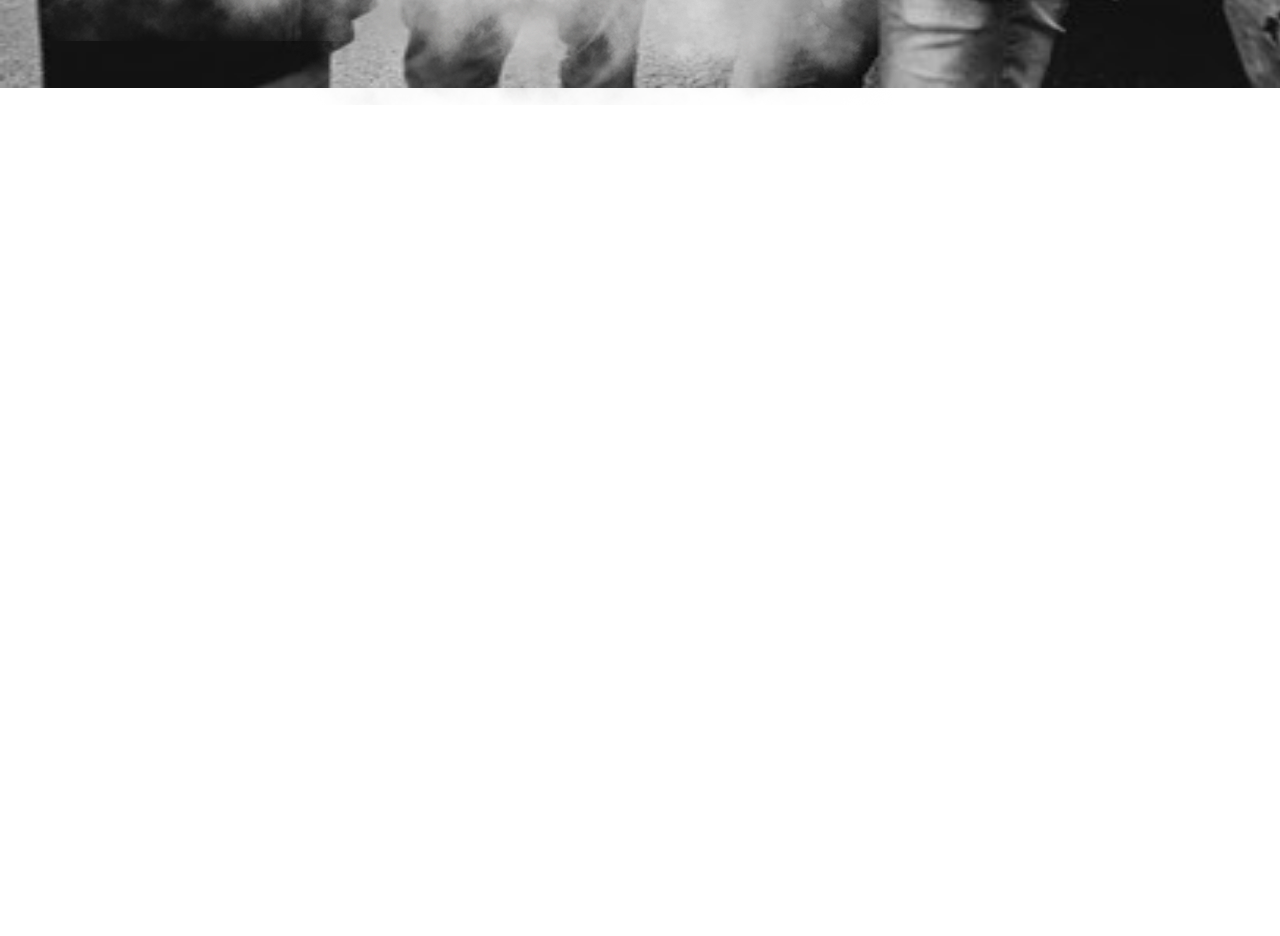
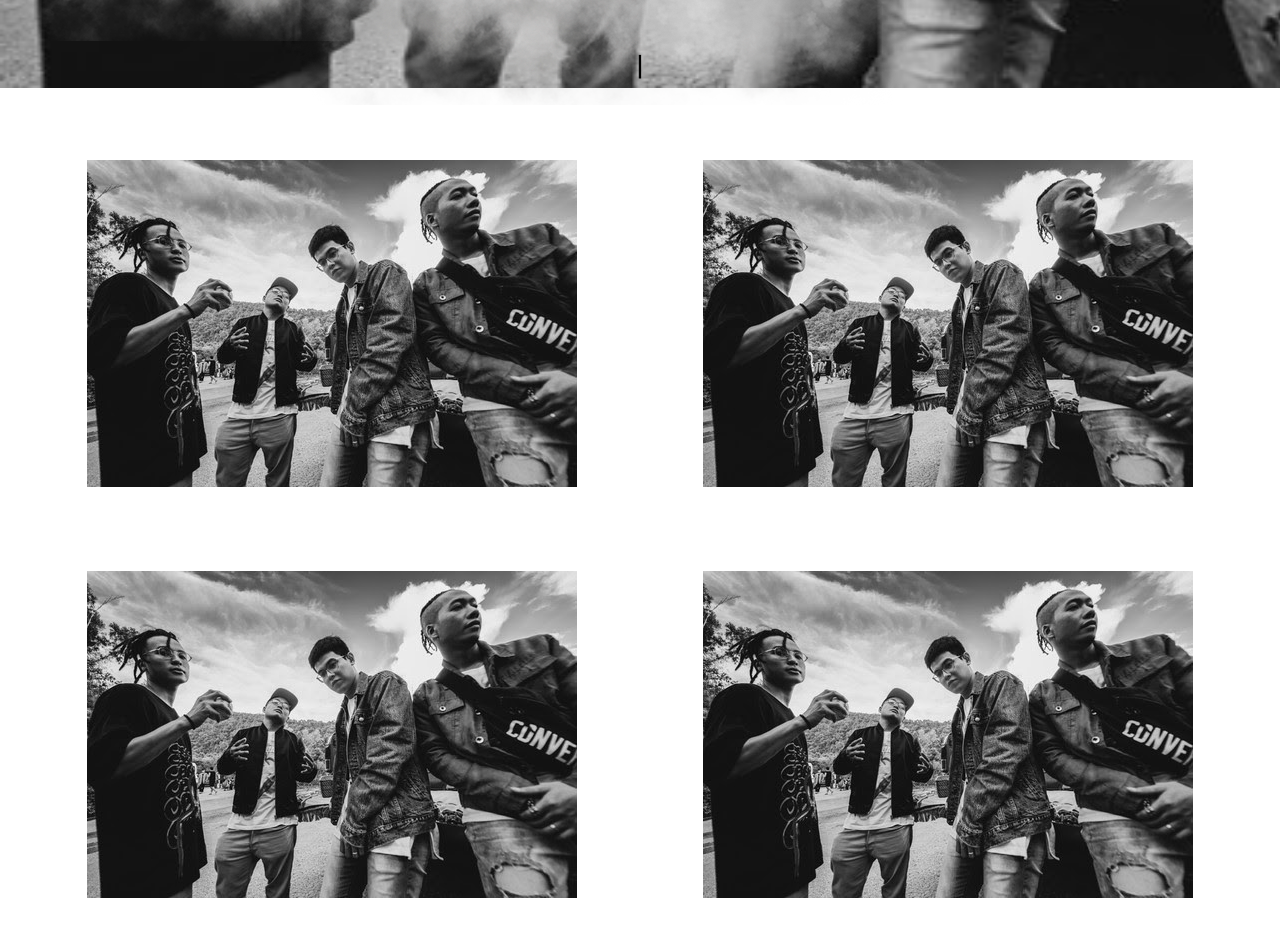
Before and after one commit to hoainho/SmokeStore, a React (Create React App) app in the folder khoistore/: page / in a window 1280 px wide. Shown: the part 680-1616 px from the top of the page. Before the commit the page ends 800 px from the top, so only its background shows below. Built offline with nearby package versions, Linux system fonts and the light colour scheme.

Commit message:
css full screen home

```diff
--- a/khoistore/public/css/style.css
+++ b/khoistore/public/css/style.css
@@ -86,8 +86,14 @@
   to {
     right: 0rem; } }
 
+@keyframes Scroll {
+  from {
+    top: -4rem; }
+  to {
+    top: 3rem; } }
+
 .home {
-  overflow-x: hidden;
+  overflow: hidden;
   background: url(../../image/bgFashion.jpg);
   width: 100vw;
   height: 100vh;
@@ -155,3 +161,33 @@
       position: absolute;
       bottom: -22rem;
       animation: SurfingR 17s infinite; }
+
+.buttonScr {
+  overflow: hidden;
+  position: absolute;
+  bottom: 0%;
+  left: 50%;
+  transform: translate(-50%, -50%);
+  overflow: hidden;
+  cursor: pointer; }
+  .buttonScr-item {
+    font-size: 3rem;
+    background: transparent;
+    outline: none;
+    border: none;
+    position: relative;
+    animation: Scroll 3s ease-in-out 2.5s infinite;
+    cursor: pointer; }
+
+.Arrival {
+  position: relative;
+  width: 100%;
+  height: 100%;
+  overflow-x: hidden; }
+  .Arrival-container {
+    display: flex;
+    flex-direction: row;
+    justify-content: space-evenly; }
+  .Arrival-item {
+    padding: 1rem;
+    margin: 1.5rem; }
--- a/khoistore/public/sass/components/animation.scss
+++ b/khoistore/public/sass/components/animation.scss
@@ -27,3 +27,7 @@
     from { right : -135rem;}
     to   { right : 0rem;}
 }
+@keyframes Scroll{
+    from { top : -4rem;}
+    to   { top : 3rem;}
+}
--- /dev/null
+++ b/khoistore/public/sass/components/button.scss
@@ -0,0 +1,18 @@
+.buttonScr{
+    overflow: hidden;
+    position:absolute;
+    bottom: 0%;
+    left:50%;
+    transform: translate(-50%,-50%);
+    overflow: hidden;
+    cursor: pointer;
+    &-item{
+        font-size: 3rem;
+        background: transparent;
+        outline: none;
+        border: none;
+        position: relative;
+        animation : Scroll 3s ease-in-out 2.5s infinite;
+        cursor: pointer;
+    }
+}
--- /dev/null
+++ b/khoistore/public/sass/layout/Arrival.scss
@@ -0,0 +1,15 @@
+.Arrival{
+    position: relative;
+    width: 100%;
+    height: 100%;
+    overflow-x: hidden;
+    &-container{
+        display: flex;
+        flex-direction: row;
+        justify-content: space-evenly;
+    }
+    &-item{
+        padding: 1rem;
+        margin: 1.5rem;
+    }
+}
--- a/khoistore/public/sass/layout/home.scss
+++ b/khoistore/public/sass/layout/home.scss
@@ -1,5 +1,5 @@
 .home{
-    overflow-x: hidden;
+    overflow: hidden;
     background: url(../../image/bgFashion.jpg);
     width: 100vw;
     height: 100vh;
--- a/khoistore/public/sass/main.scss
+++ b/khoistore/public/sass/main.scss
@@ -4,3 +4,4 @@
 @import './layout/home.scss';
 @import './components/smoke.scss';
 @import './components/button.scss';
+@import './layout/Arrival.scss';
--- /dev/null
+++ b/khoistore/src/components/home/Arrival/ArrItem.js
@@ -0,0 +1,8 @@
+import React from 'react';
+export default function ArrivalItem() {
+  return (
+       <div className="Arrival-item">
+            <img src="../../image/bgFashion.jpg" alt="iconFashion" />
+       </div>
+  );
+}
--- /dev/null
+++ b/khoistore/src/components/home/Arrival/Arrival.js
@@ -0,0 +1,18 @@
+import React from 'react';
+import ArrivalItem from './ArrItem';
+export default function Arrival() {
+  return (
+    <div>
+       <div className="Arrival">
+            <div className="Arrival-container">
+                <ArrivalItem/>
+                <ArrivalItem/>
+            </div>
+            <div className="Arrival-container">
+                <ArrivalItem/>
+                <ArrivalItem/>
+            </div>
+       </div>
+    </div>
+  );
+}
--- a/khoistore/src/components/home/index.js
+++ b/khoistore/src/components/home/index.js
@@ -1,13 +1,17 @@
 import React from 'react';
 import Navbar from './navbar';
 import Smoke from '../UIkits/smoke';
+import Button from '../UIkits/buttonScr';
+import Arrival from './Arrival/Arrival';
 export default function App() {
   return (
     <div>
        <div className="home">
-        <Navbar/>
-        <Smoke/>
+          <Navbar/>
+          <Smoke/>
+          <Button/>
        </div>
+       <Arrival/>
     </div>
   );
 }
```
